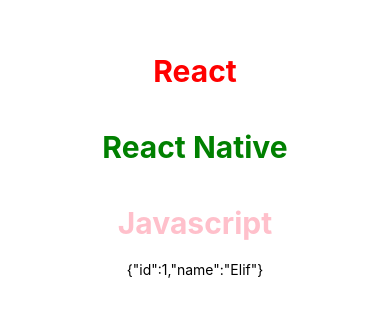
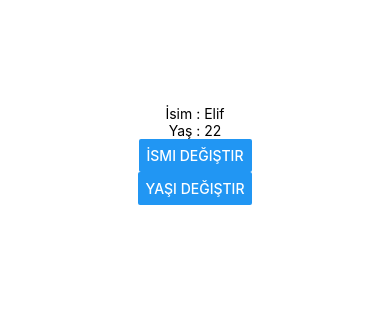
Before and after one commit to eliifors/ReactNative, a React Native app in the folder native-app/: screen / in a window 390 px wide. Shown: the part 267-584 px from the top of the page. Built offline with nearby package versions, Linux system fonts and the light colour scheme.

Commit message:
refactor App.js to use state for name and age; update package.json to use npx for android script

```diff
--- a/native-app/App.js
+++ b/native-app/App.js
@@ -1,17 +1,17 @@
-import { StatusBar } from "expo-status-bar";
-import { StyleSheet, Text, View } from "react-native";
-import Title from "./src/components/Title";
-import User from "./src/components/User";
+import { StyleSheet, Text, View, Button, SafeAreaView } from "react-native";
+import React, { useState } from "react";
 
 export default function App() {
+  const [name, setName] = useState("Elif");
+  const [age, setAge] = useState(22);
+
   return (
-    <View style={styles.container}>
-      <Title text="React" color="red"></Title>
-      <Title text="React Native" color="green"></Title>
-      <Title text="Javascript" color="pink"></Title>
-
-      <User data={{ id: 1, name: "Elif" }}></User>
-    </View>
+    <SafeAreaView style={styles.container}>
+      <Text>İsim : {name}</Text>
+      <Text>Yaş : {age}</Text>
+      <Button title="İsmi Değiştir" onPress={() => setName("Kerem")}></Button>
+      <Button title="Yaşı Değiştir" onPress={() => setAge(25)}></Button>
+    </SafeAreaView>
   );
 }
 
--- a/native-app/package.json
+++ b/native-app/package.json
@@ -4,7 +4,7 @@
   "main": "index.js",
   "scripts": {
     "start": "expo start",
-    "android": "expo start --android",
+    "android": "npx expo start --android",
     "ios": "expo start --ios",
     "web": "expo start --web"
   },
```
Also changed, not shown: 1 other file (tests, documents, lock files or other folders).
